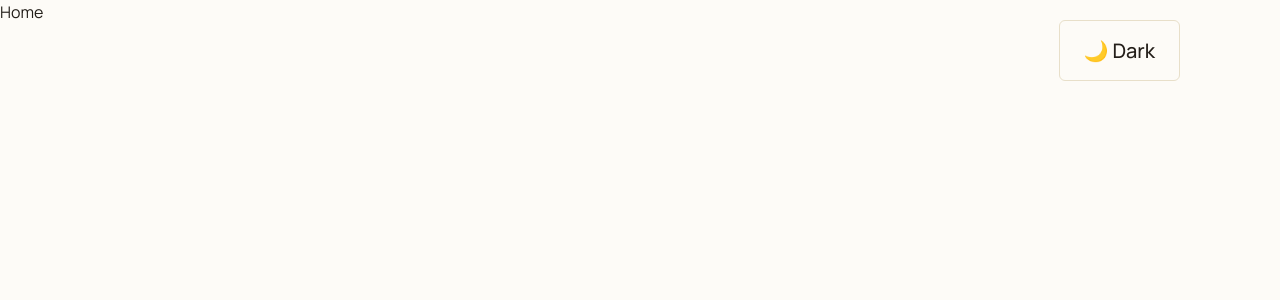
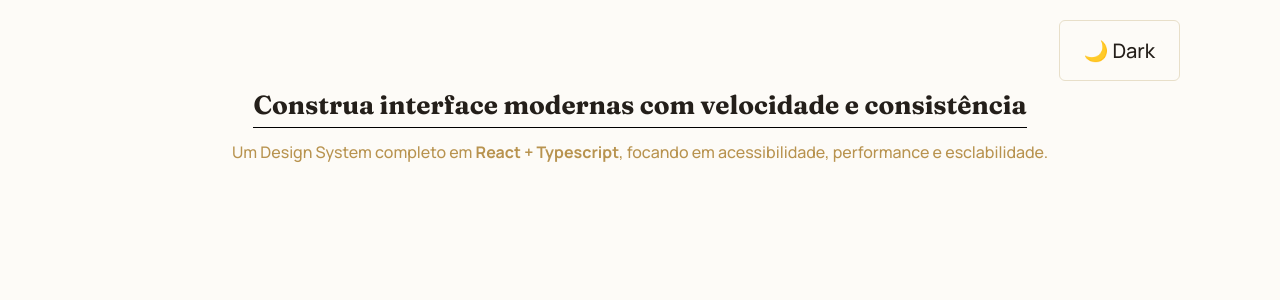
Before and after one commit to joaovxsantos/design-system-mars, a Next.js app: page / in a window 1280 px wide. Shown: the top 300 px of the page. Built offline with nearby package versions, Linux system fonts and the light colour scheme.

Commit message:
feat: homepage

```diff
--- a/src/app/layout.tsx
+++ b/src/app/layout.tsx
@@ -9,8 +9,7 @@ const manrope = Manrope({ subsets: ['latin'], variable: '--font-body' });
 const ibmPlexMono = IBM_Plex_Mono({ subsets: ['latin'], weight: ['400', '500'], variable: '--font-mono' });
 
 export const metadata: Metadata = {
-  title: "Create Next App",
-  description: "Generated by create next app",
+  title: "Design System Saturn",
 };
 
 export default function RootLayout({
--- a/src/app/page.tsx
+++ b/src/app/page.tsx
@@ -1,9 +1,8 @@
 import Image from "next/image";
+import { HomePage } from "../components/HomePage/HomePage";
 
 export default function Home() {
   return (
-    <div>
-      Home
-    </div>
+    <HomePage />
   );
 }
--- /dev/null
+++ b/src/components/HomePage/HomePage.module.scss
@@ -0,0 +1,24 @@
+.main-homepage {
+    display: flex;
+    flex-direction: column;
+    align-items: center;
+    justify-content: center;
+    padding-top: 90px;
+}
+
+
+.h1 {
+    font-size: 26px;
+    border-bottom: 1px solid #000;
+    padding-bottom: 6px;
+    margin-bottom: 12px;
+}
+
+.subtitle {
+    color: var(--color-accent);
+    font-weight: 500;
+}
+
+.constrast {
+    font-weight: 700;
+}
--- /dev/null
+++ b/src/components/HomePage/HomePage.tsx
@@ -0,0 +1,10 @@
+import styles from './HomePage.module.scss';
+
+export function HomePage() {
+    return (
+        <div className={styles["main-homepage"]}>
+            <h1 className={styles.h1}>Construa interface modernas com velocidade e consistência</h1>
+            <p className={styles.subtitle}>Um Design System completo em <span className={styles.constrast}>React + Typescript</span>, focando em acessibilidade, performance e esclabilidade.</p>
+        </div>
+    )
+}
```
